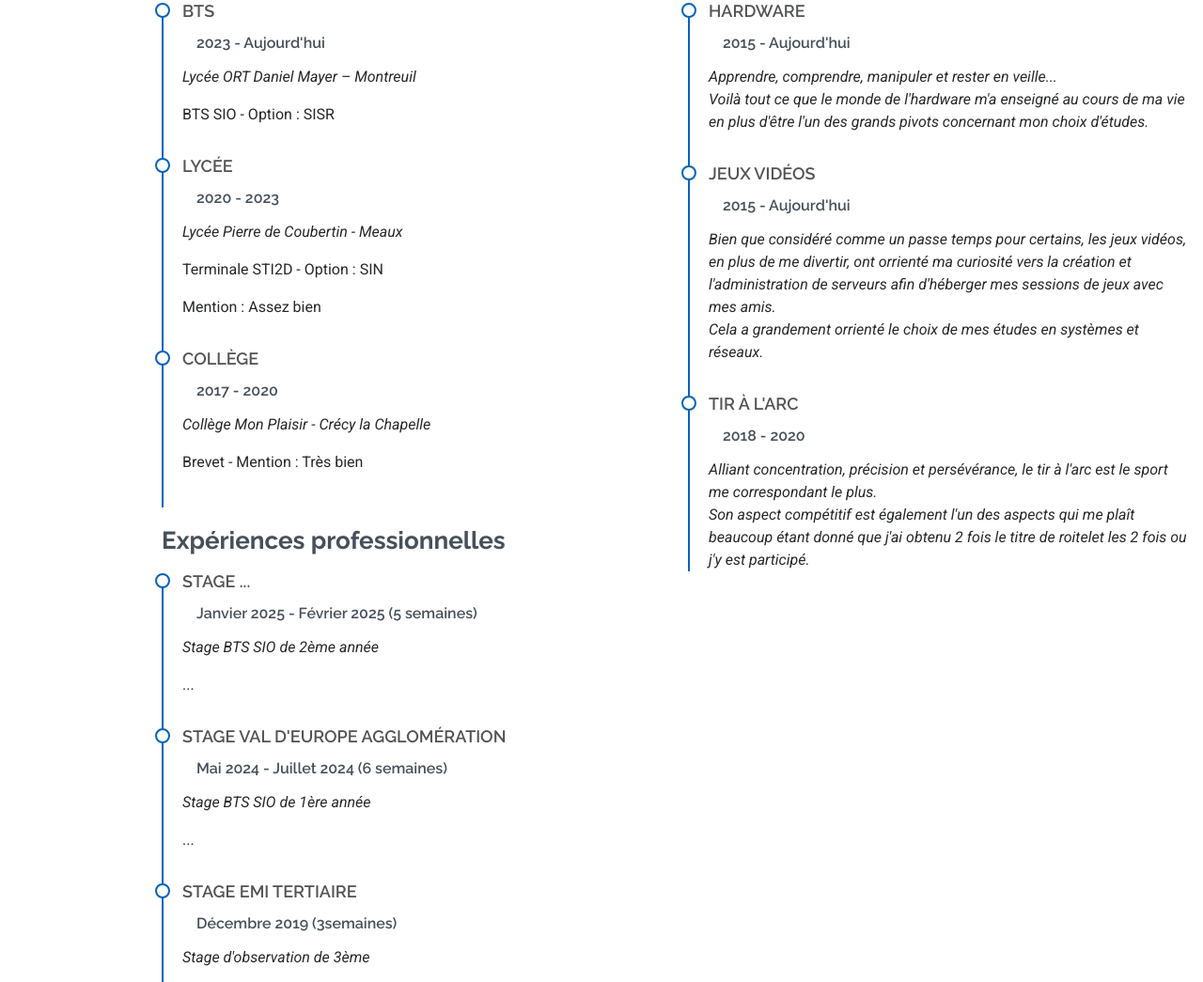
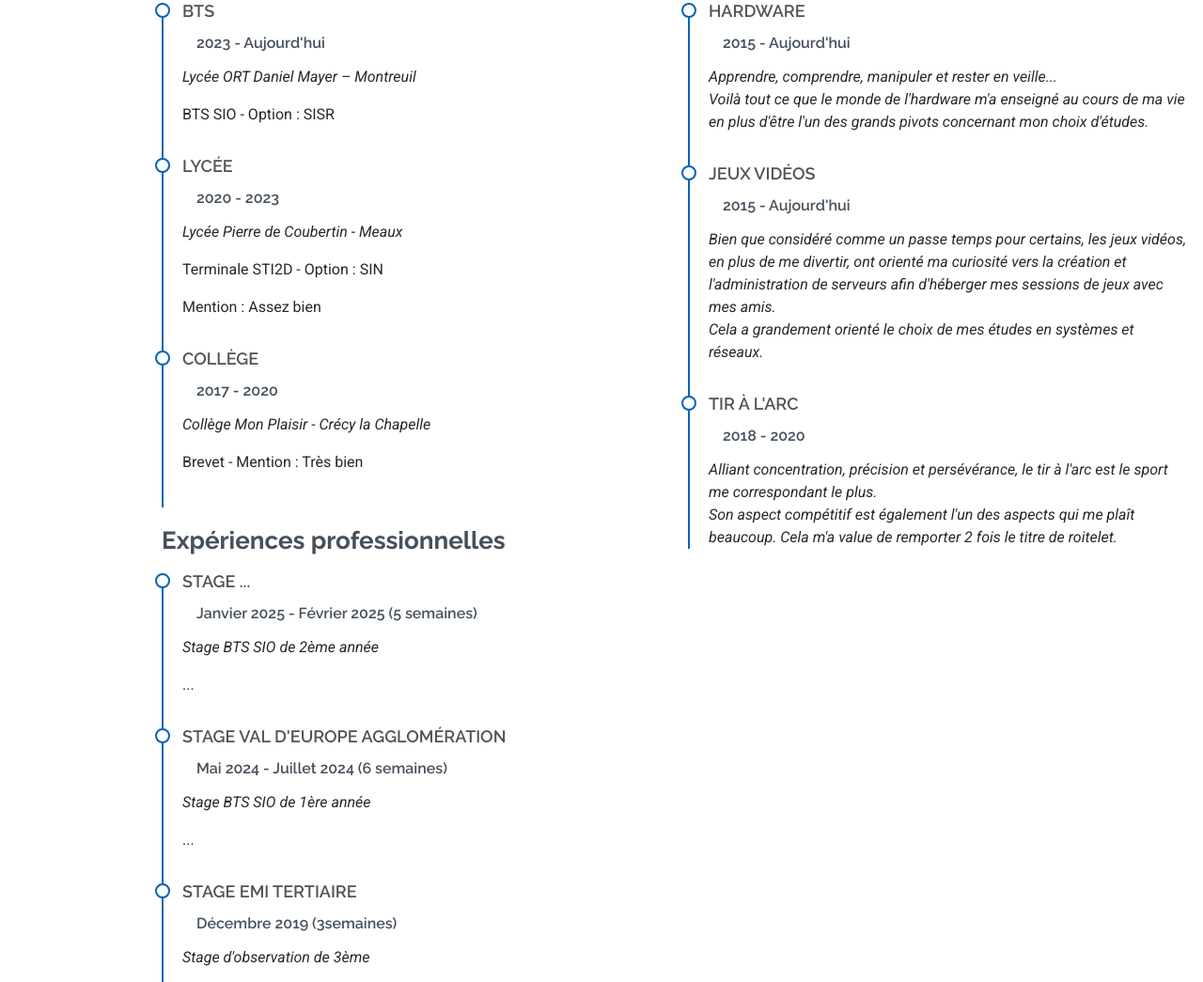
Before and after one commit to MONTABORDa/Portfolio-MONTABORDa, a plain HTML site: page index.html in a window 1280 px wide. Shown: the part 2820-3865 px from the top of the page at 94% size. Drawn offline with Linux system fonts and the light colour scheme.

Commit message:
edit parcours fautes ortho

```diff
--- a/index.html
+++ b/index.html
@@ -254,8 +254,8 @@
               <h4>Jeux vidéos</h4>
               <h5>2015 - Aujourd'hui</h5>
               <p><em>
-                    Bien que considéré comme un passe temps pour certains, les jeux vidéos, en plus de me divertir, ont orrienté ma curiosité vers la création et l'administration de serveurs afin d'héberger mes sessions de jeux avec mes amis.<br>
-                    Cela a grandement orrienté le choix de mes études en systèmes et réseaux.
+                    Bien que considéré comme un passe temps pour certains, les jeux vidéos, en plus de me divertir, ont orienté ma curiosité vers la création et l'administration de serveurs afin d'héberger mes sessions de jeux avec mes amis.<br>
+                    Cela a grandement orienté le choix de mes études en systèmes et réseaux.
               </em></p>
             </div><!-- Edn Resume Item -->
 
@@ -264,7 +264,7 @@
               <h5>2018 - 2020</h5>
               <p><em>
                     Alliant concentration, précision et persévérance, le tir à l'arc est le sport me correspondant le plus.<br>
-                    Son aspect compétitif est également l'un des aspects qui me plaît beaucoup étant donné que j'ai obtenu 2 fois le titre de roitelet les 2 fois ou j'y est participé.
+                    Son aspect compétitif est également l'un des aspects qui me plaît beaucoup. Cela m'a value de remporter 2 fois le titre de roitelet.
               </em></p>
             </div><!-- Edn Resume Item -->
 
```
